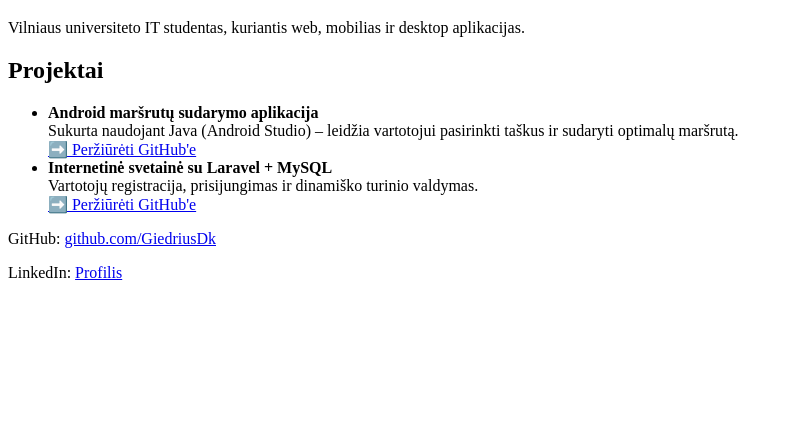
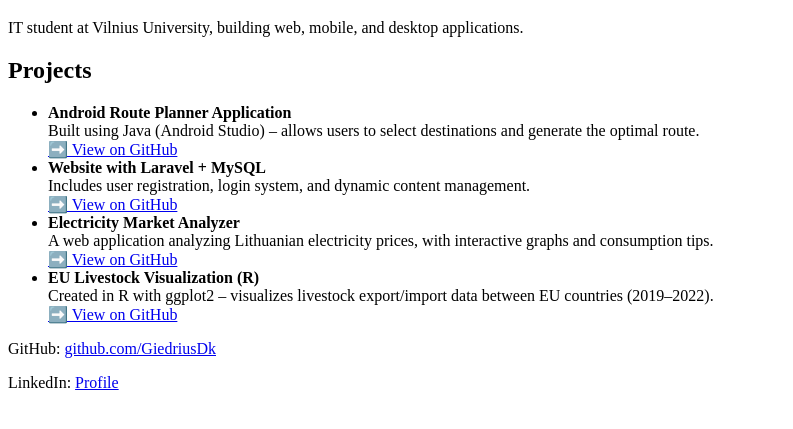
Before and after one commit to GiedriusDk/GiedriusDk.github.io, a plain HTML site: page index.html in a window 1280 px wide. Shown: the part 61-490 px from the top of the page, without its empty margins (0-793 px from the left). Drawn offline with Linux system fonts and the light colour scheme.

Commit message:
Update index.html

```diff
--- a/index.html
+++ b/index.html
@@ -1,28 +1,38 @@
 <!DOCTYPE html>
-<html lang="lt">
+<html lang="en">
 <head>
   <meta charset="UTF-8" />
   <title>Giedrius Dauknys – Portfolio</title>
 </head>
 <body>
   <h1>Giedrius Dauknys</h1>
-  <p>Vilniaus universiteto IT studentas, kuriantis web, mobilias ir desktop aplikacijas.</p>
+  <p>IT student at Vilnius University, building web, mobile, and desktop applications.</p>
 
-  <h2>Projektai</h2>
+  <h2>Projects</h2>
   <ul>
     <li>
-      <strong>Android maršrutų sudarymo aplikacija</strong><br />
-      Sukurta naudojant Java (Android Studio) – leidžia vartotojui pasirinkti taškus ir sudaryti optimalų maršrutą.<br />
-      <a href="https://github.com/GiedriusDk/android-route-planner-app" target="_blank">➡️ Peržiūrėti GitHub'e</a>
+      <strong>Android Route Planner Application</strong><br />
+      Built using Java (Android Studio) – allows users to select destinations and generate the optimal route.<br />
+      <a href="https://github.com/GiedriusDk/android-route-planner-app" target="_blank">➡️ View on GitHub</a>
     </li>
     <li>
-      <strong>Internetinė svetainė su Laravel + MySQL</strong><br />
-      Vartotojų registracija, prisijungimas ir dinamiško turinio valdymas.<br />
-      <a href="https://github.com/GiedriusDk/laravel-web-app" target="_blank">➡️ Peržiūrėti GitHub'e</a>
+      <strong>Website with Laravel + MySQL</strong><br />
+      Includes user registration, login system, and dynamic content management.<br />
+      <a href="https://github.com/GiedriusDk/laravel-web-app" target="_blank">➡️ View on GitHub</a>
+    </li>
+    <li>
+      <strong>Electricity Market Analyzer</strong><br />
+      A web application analyzing Lithuanian electricity prices, with interactive graphs and consumption tips.<br />
+      <a href="https://github.com/GiedriusDk/electricity-market-analyzer" target="_blank">➡️ View on GitHub</a>
+    </li>
+    <li>
+      <strong>EU Livestock Visualization (R)</strong><br />
+      Created in R with ggplot2 – visualizes livestock export/import data between EU countries (2019–2022).<br />
+      <a href="https://github.com/GiedriusDk/livestock-visualization-R" target="_blank">➡️ View on GitHub</a>
     </li>
   </ul>
 
   <p>GitHub: <a href="https://github.com/GiedriusDk" target="_blank">github.com/GiedriusDk</a></p>
-  <p>LinkedIn: <a href="https://www.linkedin.com/in/giedrius-dauknys-542a94320/" target="_blank">Profilis</a></p>
+  <p>LinkedIn: <a href="https://www.linkedin.com/in/giedrius-dauknys-542a94320/" target="_blank">Profile</a></p>
 </body>
 </html>
```
